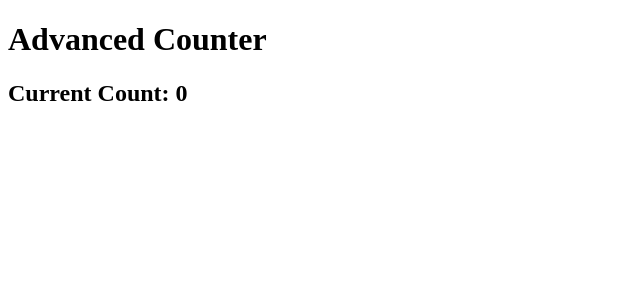
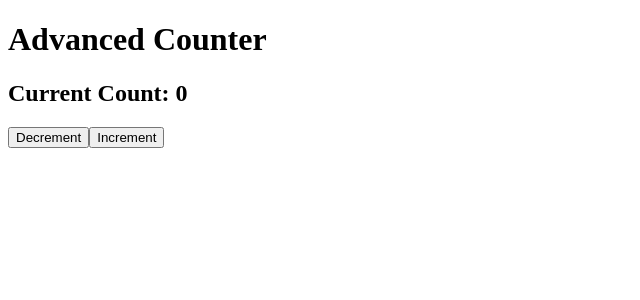
Before and after one commit to darshita2711/lab-10.1_react_counter, a React (Vite) app: page / in a window 1280 px wide. Shown: the top 300 px of the page, without its empty margins (0-640 px from the left). Built offline with nearby package versions, Linux system fonts and the light colour scheme.

Commit message:
added button for increment and decrement

```diff
--- a/src/components/AdvancedCounter.tsx
+++ b/src/components/AdvancedCounter.tsx
@@ -5,12 +5,30 @@ function AdvancedCounter() {
   // Current counter value
   const [count, setCount] = useState<number>(0);
 
+  // Custom step value
+  const [step, setStep] = useState<number>(1);
+
+
+  // Increase count
+function increment() {
+  setCount(count + step);
+}
+
+// Decrease count
+function decrement() {
+  setCount(count - step);
+}
+
   return (
     <div>
       <h1>Advanced Counter</h1>
 
       <h2>Current Count: {count}</h2>
 
+      <button onClick={decrement}>Decrement</button>
+
+        <button onClick={increment}>Increment</button>
+
     </div>
   );
 }
```
